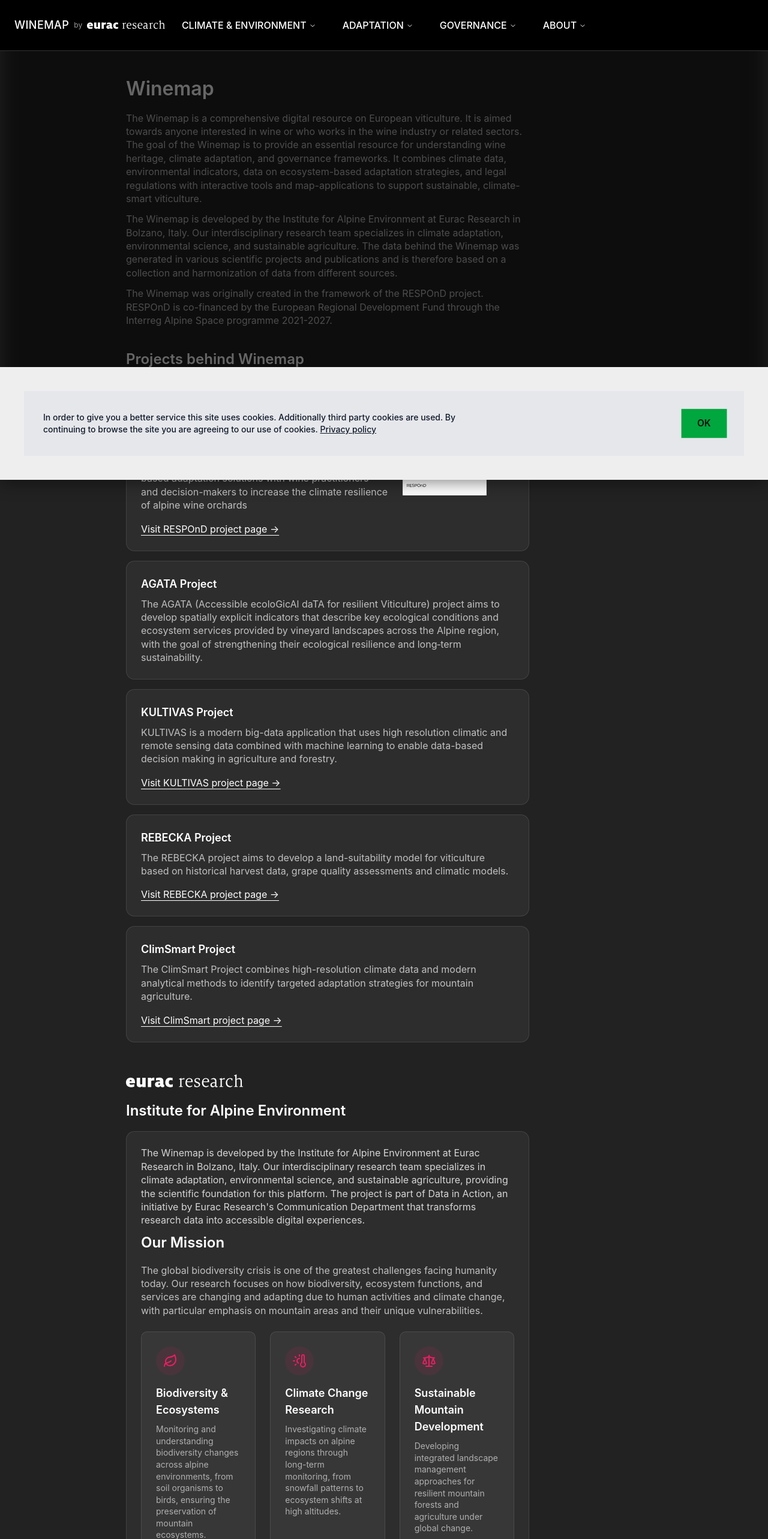
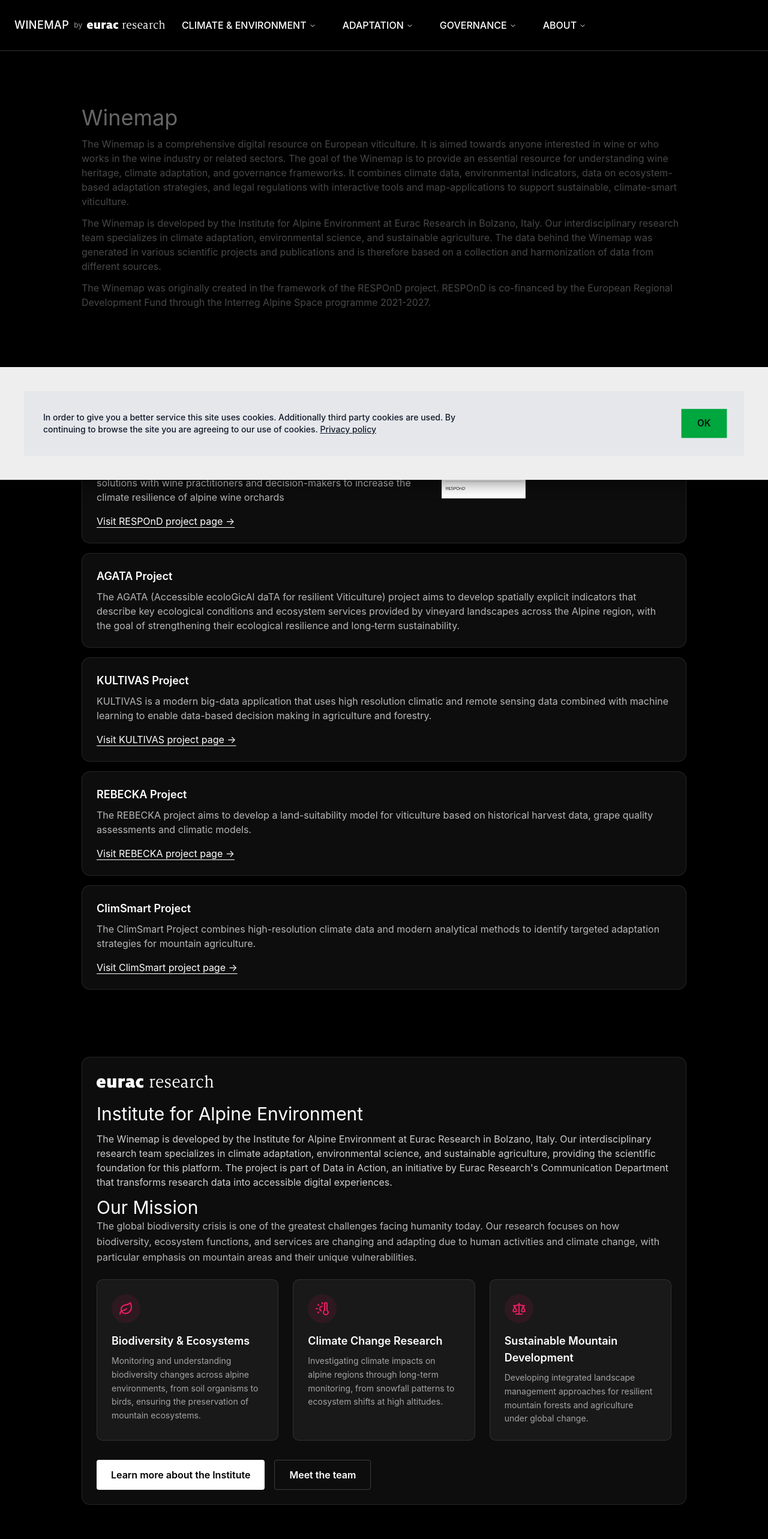
Before and after one commit to Eurac-Research/winemap, a Next.js app: page /about in a window 1280 px wide. Shown: the top 2566 px of the page at 60% size. Built offline with nearby package versions, Linux system fonts and the light colour scheme.

Commit message:
change layout of about page

```diff
--- a/src/app/about/page.tsx
+++ b/src/app/about/page.tsx
@@ -6,22 +6,18 @@ import styles from "@/styles/Home.module.css";
 
 export default function About() {
   return (
-    <main className={styles.staticContentBox}>
-      <Link href="/" className={styles.backLink}>
-        <span className={`${styles.arrow} ${styles.left}`}></span>
-        back to map
-      </Link>
+    <main className="min-h-screen bg-black text-white">
+      <div className="mx-auto max-w-6xl px-6 py-32">
+        <article>
 
-      <section id='general' className="mt-6">
-        <div className="max-w-2xl">
-          <h1 className="mt-3 text-3xl md:text-4xl">Winemap</h1>
+          <section id='general' className="p-8 md:p-12">
+            <h1 className="text-3xl md:text-4xl">Winemap</h1>
             <WinemapDescription className="mt-3 text-white/70"/>
-        </div>
           </section>
 
-      <section id='projects' className="mt-10">
-        <div className="max-w-2xl">
-          <h2 className="text-2xl md:text-3xl mt-4">Projects behind Winemap</h2>
+          <section id='projects' className="p-8 md:p-12">
+            <div>
+              <h2 className="text-2xl md:text-3xl">Projects behind Winemap</h2>
               <p className="mt-3 text-white/70">
                 These initiatives provide the research foundation and datasets that
                 feed into the Winemap platform.
@@ -55,6 +51,7 @@ export default function About() {
                     </span>
                   </a>
                 </section>
+
                 <section id="agata" className="block rounded-xl border border-white/10 bg-white/5 p-6 transition-colors hover:border-white/30 hover:bg-white/10">
                     <h3 className="text-lg font-semibold">AGATA Project</h3>
                     <p className="mt-2 text-white/70">
@@ -119,8 +116,9 @@ export default function About() {
             </div>
           </section>
 
-      <section id="institute" className="mt-12">
-        <div className="max-w-2xl">
+          <section id="institute" className="p-8 md:p-12">
+            <div>
+              <div className="rounded-xl border border-white/10 bg-white/5 p-6 mt-4">
                   <div className="flex items-start gap-3 mb-6">
                     <svg
                       xmlns="http://www.w3.org/2000/svg"
@@ -138,8 +136,7 @@ export default function About() {
                   <h2 className="text-2xl md:text-3xl">
                     Institute for Alpine Environment
                   </h2>
-          <div className="rounded-xl border border-white/10 bg-white/5 p-6 mt-4">
-              <p className="text-white/80">
+                  <p className="text-white/80 mt-3">
                     The Winemap is developed by the Institute for Alpine Environment at
                     Eurac Research in Bolzano, Italy. Our interdisciplinary research
                     team specializes in climate adaptation, environmental science, and
@@ -215,8 +212,8 @@ export default function About() {
             </div>
           </section>
 
-      <section className="mt-12">
-        <div className="max-w-2xl">
+          <section  className="p-8 md:p-12">
+            <div>
               <Link
                 href="/literature"
                 className="block rounded-xl border border-white/10 bg-white/5 p-6 transition-colors hover:border-white/30 hover:bg-white/10"
@@ -259,6 +256,8 @@ export default function About() {
               </p>
             </div>
           </section>
+        </article>
+      </div>
     </main>
   );
 }
```
Lines whose indentation alone changed are shown as unchanged.
